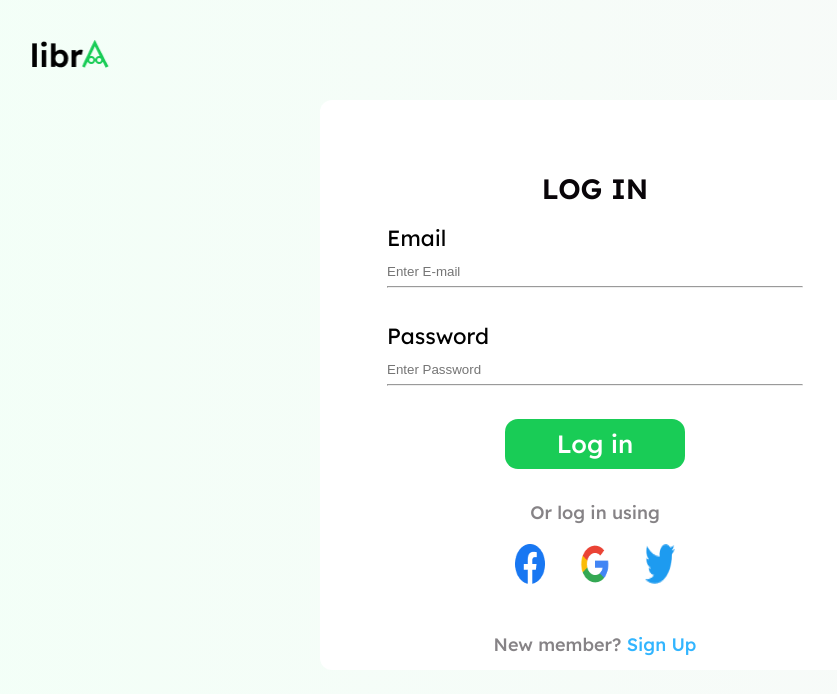
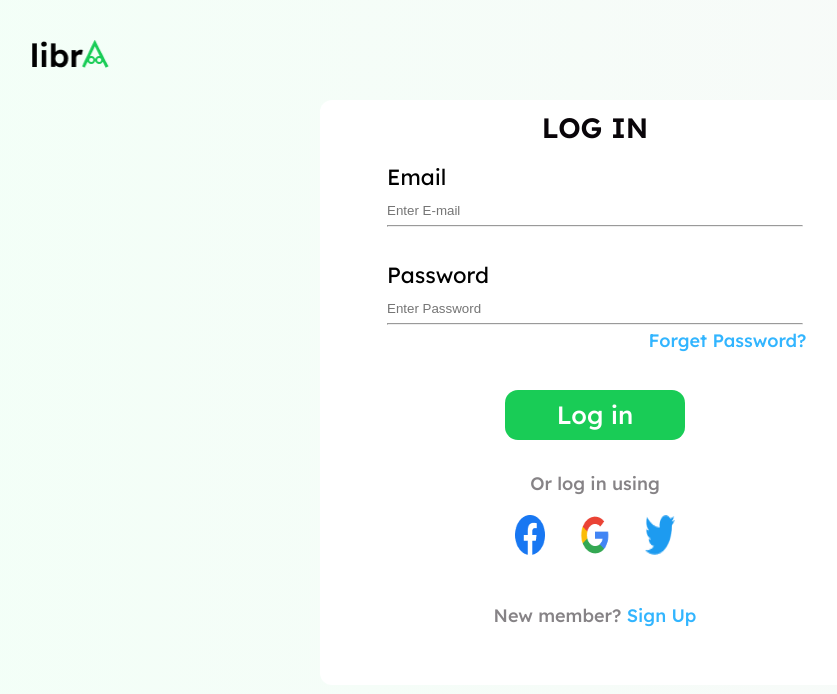
Before and after one commit to Nifix001/Libra, a React (Create React App) app: page /login in a window 1280 px wide. Shown: the top 694 px of the page, without its empty margins (70-907 px from the left). Built offline with nearby package versions, Linux system fonts and the light colour scheme.

Commit message:
New commit

```diff
--- a/src/index.css
+++ b/src/index.css
@@ -740,10 +740,11 @@ color: #5E5A5E;
   width: 550px;
   border-radius: 12px;
   padding-top: 20px;
+  padding-bottom: 15px;
 }
 
 .form header{
-  padding-top: -210px;
+  margin-top: -90px;
   align-items: center;
 }
 
@@ -787,7 +788,9 @@ color: #5E5A5E;
   width: 180px;
   height: 50px;
   color: #FFFFFF;
+  margin-top: 20px;
 }
+
 .form1 button{
   background-color: #19CC56;
   border: none;
@@ -799,7 +802,9 @@ color: #5E5A5E;
   line-height: 35px;
   width: 180px;
   height: 50px;
+  padding: 8px 10px;
   color: #FFFFFF;
+  margin-top: 20px;
 }
 
 .form1{
@@ -937,3 +942,19 @@ color: #5E5A5E;
 .lastp{
   padding-top: 100px;
 }
+
+span{
+  margin-left: 265px;
+  margin-top: -10px;
+}
+
+span a{
+  font-family: Lexend;
+  font-size: 18px;
+  font-weight: 500;
+  line-height: 22px;
+  text-align: end;
+  letter-spacing: 0em;
+  text-decoration: none;
+  color: #32B5FF;
+}
--- a/src/pages/LogIn.js
+++ b/src/pages/LogIn.js
@@ -55,7 +55,8 @@ export default function LogIn() {
           onChange={handleChange}
           id="pword"
           required/><hr />
-          </label><br />
+          </label>
+          <span><NavLink>Forget Password?</NavLink></span><br />
           <button>Log in</button>
           <br />
         <div className="icons">
```
